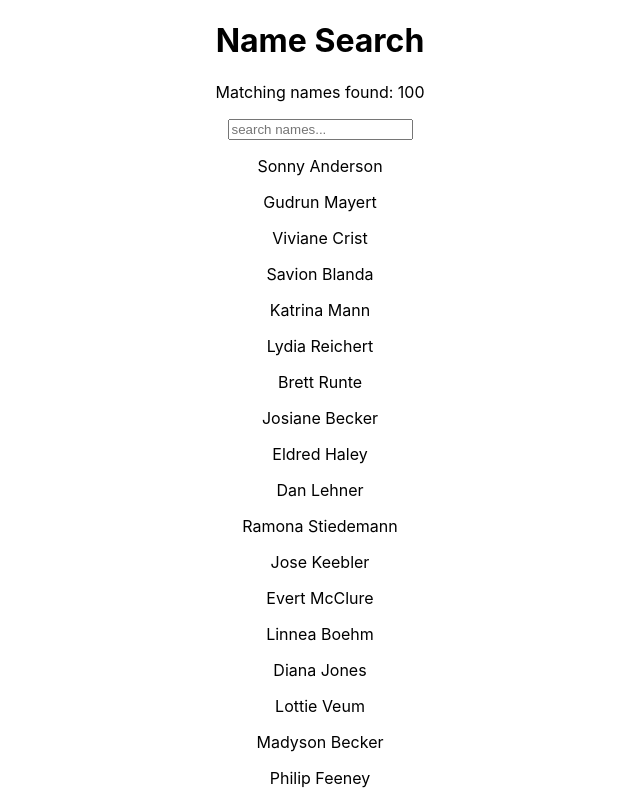
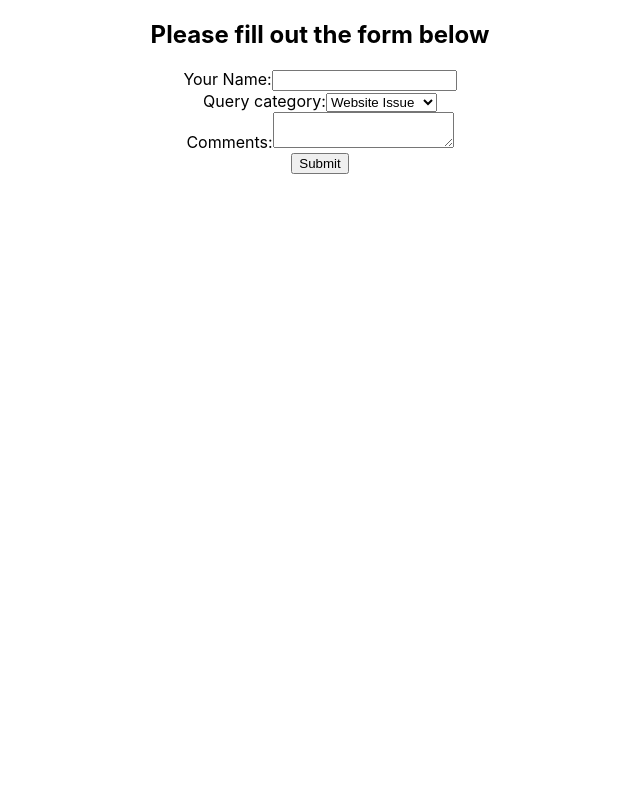
Before and after one commit to AJGreaves/gitpod-react, a React (Create React App) app in the folder my-app/: page / in a window 1280 px wide. Shown: the top 800 px of the page, without its empty margins (320-960 px from the left). Built offline with nearby package versions, Linux system fonts and the light colour scheme.

Commit message:
Use useState hook to make functional form stateful.

```diff
--- a/my-app/src/App.js
+++ b/my-app/src/App.js
@@ -1,10 +1,10 @@
 import './App.css';
-import SearchBar from "./components/SearchBar";
+import ControlledFormHooks from "./components/ControlledFormHooks";
 
 function App() {
   return (
     <div className="App">
-      <SearchBar />
+      <ControlledFormHooks />
     </div>
   );
 }
--- /dev/null
+++ b/my-app/src/components/ControlledFormHooks.js
@@ -0,0 +1,55 @@
+import React, {useState} from 'react';
+
+function ControlledFormHooks() {
+    const [name, setName] = useState('');
+    const [category, setCategory] = useState('website');
+    const [comments, setComments] = useState('');
+
+    const handleSubmit = (e) => {
+        e.preventDefault();
+        console.log(name, category, comments);
+    }
+
+    return (
+        <div>
+            <h2>Please fill out the form below</h2>
+            <form onSubmit={handleSubmit}>
+                <div>
+                    <label htmlFor="id-name">Your Name:</label>
+                    <input
+                        value={name}
+                        onChange={(e) => setName(e.target.value)}
+                        id="id-name"
+                        name="name"
+                        type="text"
+                    />
+                </div>
+                <div>
+                    <label htmlFor="id-category">Query category:</label>
+                    <select
+                        value={category}
+                        onChange={(e) => setCategory(e.target.value)}
+                        id="id-category"
+                        name="category"
+                    >
+                        <option value="website">Website Issue</option>
+                        <option value="order">Order Issue</option>
+                        <option value="general">General Equiry</option>
+                    </select>
+                </div>
+                <div>
+                    <label htmlFor="id-comments">Comments:</label>
+                    <textarea
+                        value={comments}
+                        onChange={(e) => setComments(e.target.value)}
+                        id="id-comments"
+                        name="comments"
+                    />
+                </div>
+                <input type="submit" value="Submit" />
+            </form>
+        </div>
+    )
+}
+
+export default ControlledFormHooks
```
